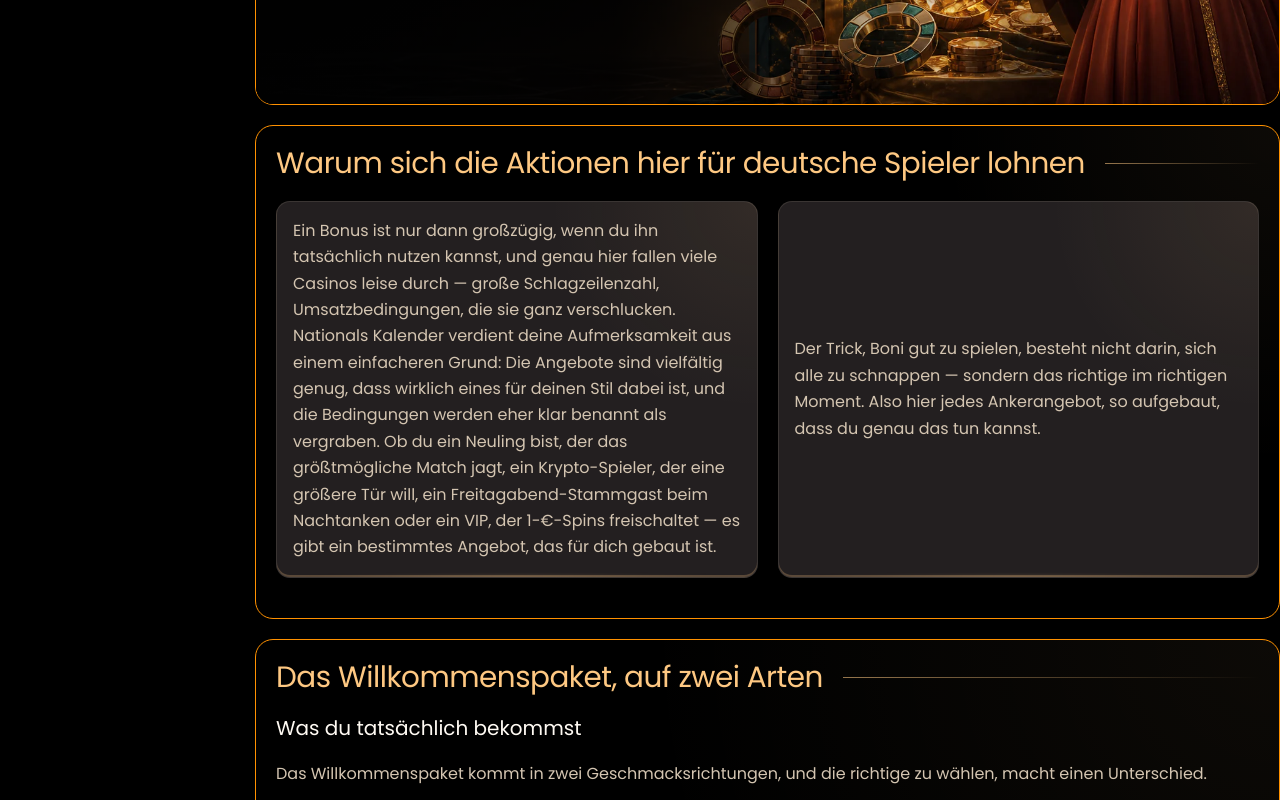
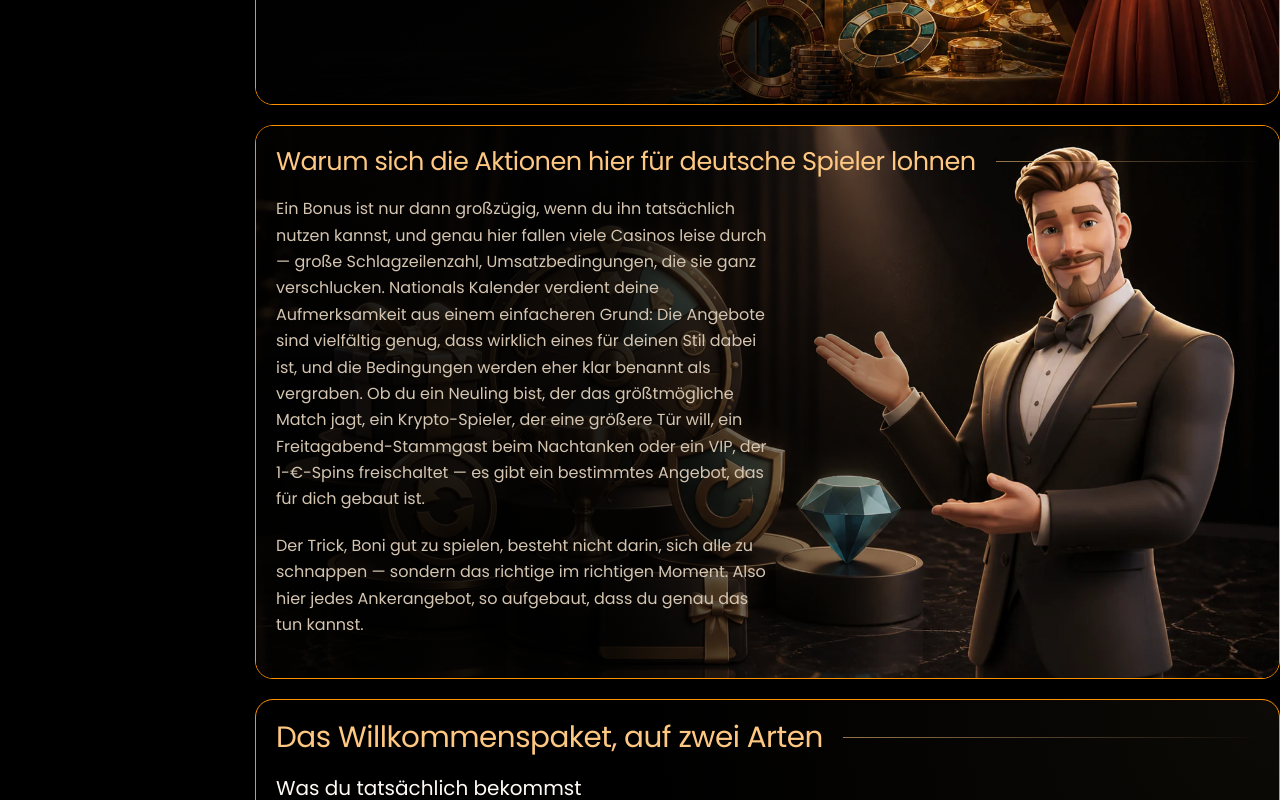
Before and after one commit to xbctk/natiocasino-germany, a Next.js app: page /bonuses in a window 1280 px wide. Shown: the part 1080-1880 px from the top of the page. Built offline with nearby package versions, Linux system fonts and the light colour scheme.

Commit message:
Refine German bonuses section layouts

```diff
--- a/app/globals.css
+++ b/app/globals.css
@@ -423,29 +423,14 @@ a {
   width: min(1000px, 90%);
 }
 
-.boni-reason-grid,
 .boni-welcome-grid,
 .boni-reload-grid,
 .boni-spins-grid {
   margin-top: var(--space-content);
 }
 
-.boni-reason-grid .info-card {
-  display: flex;
-  align-items: center;
-  min-height: 230px;
-}
-
-.boni-reason-grid .info-card p,
-.boni-network-card > p {
-  margin-bottom: 0;
-}
-
-.boni-reason-card--accent {
-  background:
-    radial-gradient(circle at 88% 12%, rgb(255 159 108 / 24%), transparent 34%),
-    linear-gradient(145deg, #40342f 0%, #221f20 72%);
-  border-color: rgb(254 200 130 / 38%);
+.boni-reason-section {
+  min-height: 520px;
 }
 
 .boni-promotion-card.info-card {
@@ -506,15 +491,42 @@ a {
   border-bottom: 1px solid rgb(254 200 130 / 24%);
 }
 
-.boni-network-card {
-  display: grid;
-  grid-template-columns: minmax(0, 1.05fr) minmax(420px, 0.95fr);
-  gap: var(--space-content);
+.boni-icon-heading {
+  display: flex;
   align-items: center;
-  margin-top: var(--space-content);
-  background:
-    radial-gradient(circle at 78% 50%, rgb(254 200 130 / 12%), transparent 42%),
-    var(--dark);
+  gap: var(--space-control);
+}
+
+.boni-icon-heading::before {
+  width: 24px;
+  height: 24px;
+  flex: 0 0 24px;
+  background-position: center;
+  background-repeat: no-repeat;
+  background-size: contain;
+  content: "";
+}
+
+.boni-icon-heading--fire::before {
+  background-image: url("/icons/fire.svg");
+}
+
+.boni-icon-heading--cards::before {
+  background-image: url("/content-icons/cards.png");
+}
+
+#mehr-wege-zum-wert > p {
+  max-width: none;
+}
+
+.boni-event-art-frame {
+  margin: var(--space-content) 0;
+  padding: var(--space-nested);
+  overflow: hidden;
+  background: var(--dark);
+  border: 1px solid #ff9100;
+  border-radius: 14px;
+  box-shadow: inset 0 1px 0 rgb(255 255 255 / 4%);
 }
 
 .boni-event-art {
@@ -549,6 +561,11 @@ a {
   margin-bottom: 0;
 }
 
+.boni-code-layout > .media-placeholder {
+  min-height: 420px;
+  margin: 0;
+}
+
 @media (max-width: 1180px) {
   .boni-hero .hero__content {
     width: min(100%, 860px);
@@ -558,14 +575,9 @@ a {
   .boni-tournament-section .image-copy-section__copy {
     width: min(100%, 760px);
   }
-
-  .boni-network-card {
-    grid-template-columns: minmax(0, 1fr);
-  }
 }
 
 @media (max-width: 960px) {
-  .boni-reason-grid,
   .boni-welcome-grid,
   .boni-reload-grid,
   .boni-spins-grid {
@@ -589,10 +601,6 @@ a {
 @media (max-width: 719px) {
   .boni-page-content .content-section > h2 {
     display: block;
-  }
-
-  .boni-reason-grid .info-card {
-    min-height: 0;
   }
 
   .boni-promotion-card.info-card,
@@ -621,6 +629,10 @@ a {
   }
 
   .boni-media-panel {
+    min-height: 280px;
+  }
+
+  .boni-code-layout > .media-placeholder {
     min-height: 280px;
   }
 
--- a/components/BonusesContent.tsx
+++ b/components/BonusesContent.tsx
@@ -1,6 +1,7 @@
 import Image from "next/image";
 import type { ReactNode } from "react";
 import { BONUS_AFFILIATE_URL } from "./affiliateLinks";
+import { PlaceholderMedia } from "./PlaceholderMedia";
 
 export const bonusesSections: ReadonlyArray<readonly [string, string]> = [
   ["national-casino-boni-aktionen", "National Casino Boni & Aktionen in Deutschland"],
@@ -67,14 +68,12 @@ export function BonusesContent() {
         </div>
       </Section>
 
-      <Section id="warum-aktionen-lohnen" title="Warum sich die Aktionen hier für deutsche Spieler lohnen">
-        <div className="card-grid card-grid--two boni-reason-grid">
-          <article className="info-card">
-            <p>Ein Bonus ist nur dann großzügig, wenn du ihn tatsächlich nutzen kannst, und genau hier fallen viele Casinos leise durch — große Schlagzeilenzahl, Umsatzbedingungen, die sie ganz verschlucken. Nationals Kalender verdient deine Aufmerksamkeit aus einem einfacheren Grund: Die Angebote sind vielfältig genug, dass wirklich eines für deinen Stil dabei ist, und die Bedingungen werden eher klar benannt als vergraben. Ob du ein Neuling bist, der das größtmögliche Match jagt, ein Krypto-Spieler, der eine größere Tür will, ein Freitagabend-Stammgast beim Nachtanken oder ein VIP, der 1-€-Spins freischaltet — es gibt ein bestimmtes Angebot, das für dich gebaut ist.</p>
-          </article>
-          <article className="info-card boni-reason-card--accent">
-            <p>Der Trick, Boni gut zu spielen, besteht nicht darin, sich alle zu schnappen — sondern das richtige im richtigen Moment. Also hier jedes Ankerangebot, so aufgebaut, dass du genau das tun kannst.</p>
-          </article>
+      <Section id="warum-aktionen-lohnen" title="Warum sich die Aktionen hier für deutsche Spieler lohnen" className="image-copy-section image-copy-section--wide-title boni-reason-section">
+        <Image className="image-copy-section__image" src="/content/bonuses/promotions-overview.webp" alt="" fill sizes="(max-width: 1180px) 100vw, 82vw" aria-hidden="true" />
+        <div className="image-copy-section__overlay" aria-hidden="true" />
+        <div className="image-copy-section__copy">
+          <p>Ein Bonus ist nur dann großzügig, wenn du ihn tatsächlich nutzen kannst, und genau hier fallen viele Casinos leise durch — große Schlagzeilenzahl, Umsatzbedingungen, die sie ganz verschlucken. Nationals Kalender verdient deine Aufmerksamkeit aus einem einfacheren Grund: Die Angebote sind vielfältig genug, dass wirklich eines für deinen Stil dabei ist, und die Bedingungen werden eher klar benannt als vergraben. Ob du ein Neuling bist, der das größtmögliche Match jagt, ein Krypto-Spieler, der eine größere Tür will, ein Freitagabend-Stammgast beim Nachtanken oder ein VIP, der 1-€-Spins freischaltet — es gibt ein bestimmtes Angebot, das für dich gebaut ist.</p>
+          <p>Der Trick, Boni gut zu spielen, besteht nicht darin, sich alle zu schnappen — sondern das richtige im richtigen Moment. Also hier jedes Ankerangebot, so aufgebaut, dass du genau das tun kannst.</p>
         </div>
       </Section>
 
@@ -145,9 +144,9 @@ export function BonusesContent() {
         <div className="image-copy-section__overlay" aria-hidden="true" />
         <div className="image-copy-section__copy">
           <p>Nationals Treueprogramm ist keine Alibi-Geste, die seitlich angeschraubt wurde — es ist ein fünfzehnstufiger Aufstieg, der dich leise dafür belohnt, so zu spielen, wie du ohnehin spielen wolltest.</p>
-          <h3>Wie du verdienst</h3>
+          <h3 className="boni-icon-heading boni-icon-heading--fire">Wie du verdienst</h3>
           <p>Du sammelst Comp Points (CPs) automatisch, während du Slots spielst — einen Punkt für je 20 € Umsatz. Die Teilnahme schaltet sich in dem Moment ein, in dem du deine erste Einzahlung machst, du kletterst also vom ersten Tag an, ohne dich für irgendetwas anmelden zu müssen. Der Umtauschkurs, um diese Punkte zurück in echten Wert zu verwandeln, verbessert sich, während du durch die Stufen aufsteigst, was bedeutet, dass sich Treue verzinst: Je länger du spielst, desto mehr ist jeder Punkt wert, wenn du ihn einlöst.</p>
-          <h3>Die Stufen und was sie wert sind</h3>
+          <h3 className="boni-icon-heading boni-icon-heading--fire">Die Stufen und was sie wert sind</h3>
           <p>Die Leiter läuft fünfzehn Sprossen, und die Belohnungen skalieren steil. Die frühen Stufen handeln mit Freispielen — 25 auf Stufe 1, 50 auf Stufe 2 — dann kommt Bargeld ins Spiel: 10 € plus Spins auf Stufe 3, hoch über 50 €, 100 €, 200 € und weit darüber hinaus, während du aufsteigst. In den oberen Stufen werden die Zahlen wirklich ernst, die Belohnung für anhaltendes, engagiertes Spiel.</p>
           <p>Ein paar ehrliche Mechaniken, damit dich nichts überrascht: Comp Points werden alle zwei Monate zurückgesetzt, das Programm belohnt also stetiges Spiel statt eines langsamen Mehrjahres-Rinnsals; mit Bonusgeld getätigte Einsätze zählen nicht zu den CP; und Punkte fallen an Slots an, nicht an Tischspielen. VIP-Belohnungen tragen eine 10x-Umsatzanforderung, und aus CPs in Bargeld umgewandelte Mittel tragen 5x. Es ist ein Programm, gebaut genau für die regelmäßige Slot-Spielerin und den regelmäßigen Slot-Spieler — und erfrischend offen darin, genau das zu sein.</p>
         </div>
@@ -155,8 +154,7 @@ export function BonusesContent() {
 
       <Section id="mehr-wege-zum-wert" title="Mehr Wege, auf denen der Wert zurückkommt">
         <p>Über die Einzahlungsboni und die VIP-Leiter hinaus betreibt National eine Reihe von Angeboten, deren ganze Aufgabe es ist, laufenden Spielern zusätzlichen Wert in die Hand zu drücken — die Alltagsbelohnungen, die eine Session so anfühlen lassen, als gäbe sie etwas zurück.</p>
-        <article className="info-card boni-network-card">
-          <p>Das Glücksrad verwandelt jede Einzahlung in einen Dreh um Preise, die von Freispielen und Belohnungspunkten bis zu einem Aushängesegment von 10.000 € reichen. Die Sonntags-Mega-Spins, die wir behandelt haben, sind das VIP-Ende davon. Und die Netzwerk-Events sind dort, wo die größeren Pools leben: Prize Drops teilt einen Pool von 100.000 € unter Spielern auf, während anbietergeführte Kampagnen wie Pragmatic Plays Drops & Wins und BGaming Drops zufällige Bargeldpreise und Tausende einzelner Belohnungen in gewöhnliche Spins auf berechtigten Spielen fallen lassen. Bei den meisten davon meldest du dich nicht an — du spielst einfach ein qualifizierendes Spiel und bist im Rennen. Es ist gefundenes Geld, aufgeschichtet auf das Spiel, das du ohnehin schon gespielt hast.</p>
+        <div className="boni-event-art-frame" aria-hidden="true">
           <div className="boni-event-art" aria-hidden="true">
             {bonusEventArt.map(([src, label]) => (
               <div className="boni-event-art__item" key={src}>
@@ -164,7 +162,8 @@ export function BonusesContent() {
               </div>
             ))}
           </div>
-        </article>
+        </div>
+        <p>Das Glücksrad verwandelt jede Einzahlung in einen Dreh um Preise, die von Freispielen und Belohnungspunkten bis zu einem Aushängesegment von 10.000 € reichen. Die Sonntags-Mega-Spins, die wir behandelt haben, sind das VIP-Ende davon. Und die Netzwerk-Events sind dort, wo die größeren Pools leben: Prize Drops teilt einen Pool von 100.000 € unter Spielern auf, während anbietergeführte Kampagnen wie Pragmatic Plays Drops & Wins und BGaming Drops zufällige Bargeldpreise und Tausende einzelner Belohnungen in gewöhnliche Spins auf berechtigten Spielen fallen lassen. Bei den meisten davon meldest du dich nicht an — du spielst einfach ein qualifizierendes Spiel und bist im Rennen. Es ist gefundenes Geld, aufgeschichtet auf das Spiel, das du ohnehin schon gespielt hast.</p>
       </Section>
 
       <Section id="turniere-bestenlisten" title="Turniere und Bestenlisten" className="image-copy-section image-copy-section--wide-title boni-tournament-section">
@@ -172,9 +171,9 @@ export function BonusesContent() {
         <div className="image-copy-section__overlay" aria-hidden="true" />
         <div className="image-copy-section__copy">
           <p>Wenn eine Bestenliste die Art von Sache ist, die einen gewöhnlichen Abend wichtig anfühlen lässt, dann sind Nationals Turniere für dich gebaut.</p>
-          <h3>Was läuft</h3>
+          <h3 className="boni-icon-heading boni-icon-heading--cards">Was läuft</h3>
           <p>Die wiederkehrende Treasure-Race-Reihe ist das Rückgrat. Es gibt ein Sonic Treasure Race mit einem Preispool von 100 € plus 300 Freispielen, ein Flash Treasure Race mit 75 € plus 300 Spins und ein Rapid Treasure Race mit 50 € plus 300 Spins — jedes auf seinem eigenen Countdown, jedes rankt dein Spiel gegen das aller anderen. Über die Treasure Races hinaus rotiert die Turnier-Auswahl, es lohnt sich also ein Blick, wann immer du dich einloggst.</p>
-          <h3>Wie du mitmachst</h3>
+          <h3 className="boni-icon-heading boni-icon-heading--cards">Wie du mitmachst</h3>
           <p>Das Schöne daran ist, dass es meist nichts Zusätzliches zu riskieren gibt. Du spielst während des Turnierfensters qualifizierende Spiele, dein Umsatz klettert die Bestenliste hoch, und die Bestplatzierten teilen den Preispool in Bargeld und Freispielen. Du setzt nichts obendrauf zu deinem normalen Spiel — du wirst nur für die Spins gerankt, die du ohnehin gemacht hast. Für einen Wettbewerbsspieler ist das der ganze Haken: dieselbe Session, zusätzlicher Reiz, echte Preise an der Spitze.</p>
         </div>
       </Section>
@@ -189,9 +188,7 @@ export function BonusesContent() {
             <li>Aktiviere den Bonus in deinem Konto.</li>
             <li>Spiel — die Belohnung landet, und du bist in den Spielen der Top-Anbieter.</li>
           </StepList>
-          <div className="boni-media-panel" aria-hidden="true">
-            <Image src="/content/main/registration-signup.png" alt="" fill sizes="(max-width: 1180px) 100vw, 40vw" />
-          </div>
+          <PlaceholderMedia label="Bildplatzhalter für Aktionscodes" />
         </div>
         <p>Weil es sich um begrenzte Angebote handelt, ist ein Code die Definition von „jetzt oder nie&quot;. Wenn dir einer über den Weg läuft, lass ihn nicht liegen.</p>
       </Section>
```
Also changed, not shown: 1 other file (tests, documents, lock files or other folders).
